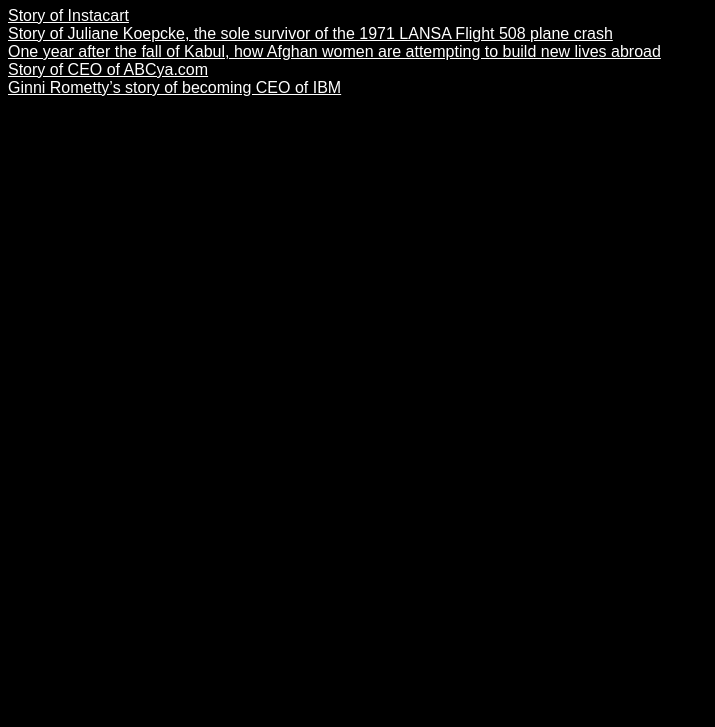
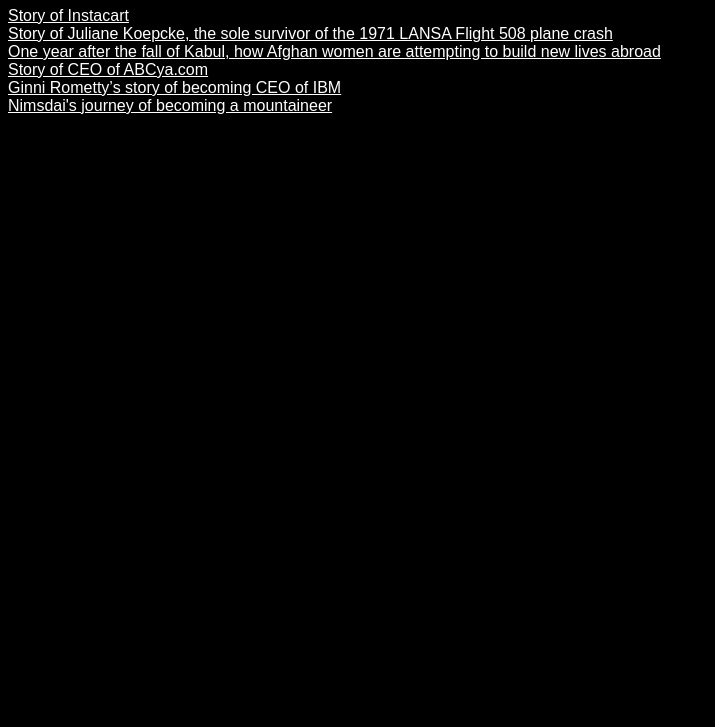
Before and after one commit to covendev/storiesofresilience, a plain HTML site: page index.html in a window 1280 px wide. Shown: the part 73-800 px from the top of the page, without its empty margins (0-715 px from the left). Drawn offline with Linux system fonts and the light colour scheme.

Commit message:
Update index.html

```diff
--- a/index.html
+++ b/index.html
@@ -30,6 +30,7 @@
         <li><a href="https://time.com/afghan-women-kabul-fall-anniversary/">One year after the fall of Kabul, how Afghan women are attempting to build new lives abroad</a></li>
         <li><a href="https://www.fastcompany.com/90179919/this-is-what-helped-me-take-over-as-ceo-after-my-husband-died">Story of CEO of ABCya.com</a></li>
         <li><a href="https://www.aarthiandsriram.com/p/ep-45-ginni-rometty-on-her-path-to">Ginni Rometty’s story of becoming CEO of IBM</a></li>
+        <li><a href=https://www.nimsdai.com/nimsdai-purja-mbe>Nimsdai's journey of becoming a mountaineer</a></li>
     </ul>
 </body>
 </html>
```
